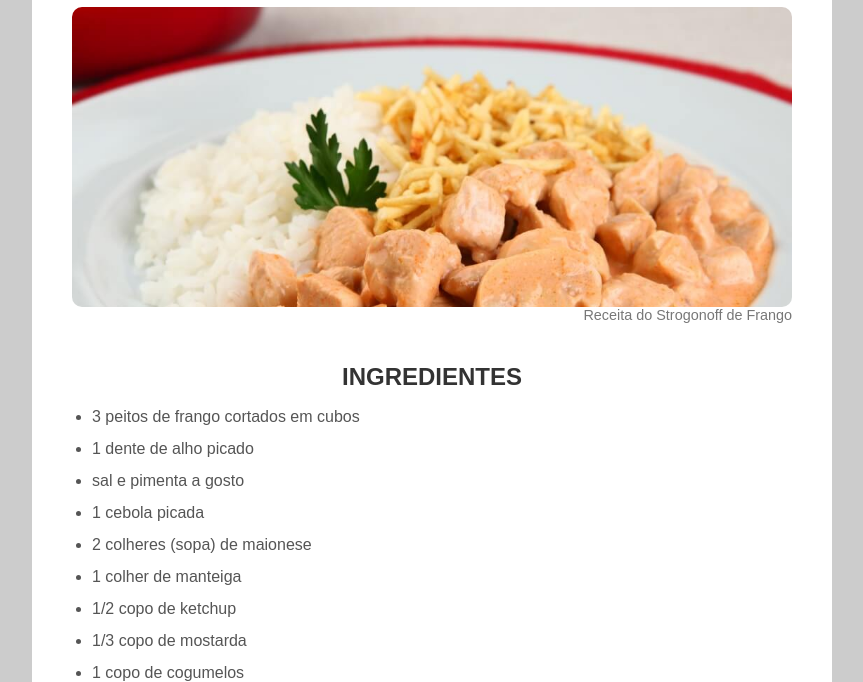
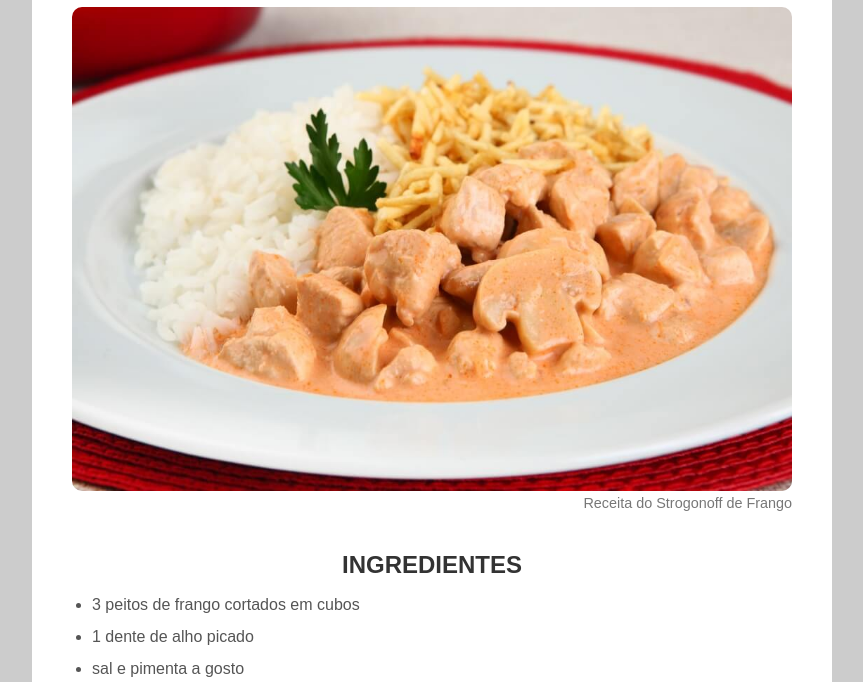
Before and after one commit to diegofrr/projeto_receita, a plain HTML site: page index.html in a window 1280 px wide. Shown: the part 120-802 px from the top of the page, without its empty margins (208-1071 px from the left). Drawn offline with Linux system fonts and the light colour scheme.

Commit message:
atualização

```diff
--- a/css/style.css
+++ b/css/style.css
@@ -27,7 +27,6 @@ h1, h2 {
     margin-bottom: 10px;
 }
 
-/* aumentando espaçamento itens lista */
 ul, ol {
     line-height: 2;
     margin-left: 20px;
@@ -57,18 +56,8 @@ ul, ol {
 
 .header__image {
     width: 100%;
-    height: 300px;
     border-radius: 10px;
-    contain: content;
 }
-
-.header__image img {
-    width: 100%;
-    position: absolute;
-
-}
-
-
 
 .ingredientes-section {
     margin-top: 40px;
--- a/index.html
+++ b/index.html
@@ -15,11 +15,9 @@
 
    <div class="container">
 
-        <header class="main-header">
+        <header class="header">
             <h1>Strogonoff de Frango</h1>
-            <div class="header__image">
-                <img src="./images/strogonoff.jpg" alt="Foto de strognoff com arroz com batata palha">
-            </div>
+            <img class="header__image" src="./images/strogonoff.jpg" alt="Foto de strognoff com arroz com batata palha">
             <p class="desc-receita">Receita do Strogonoff de Frango</p>
         </header>
 
```
